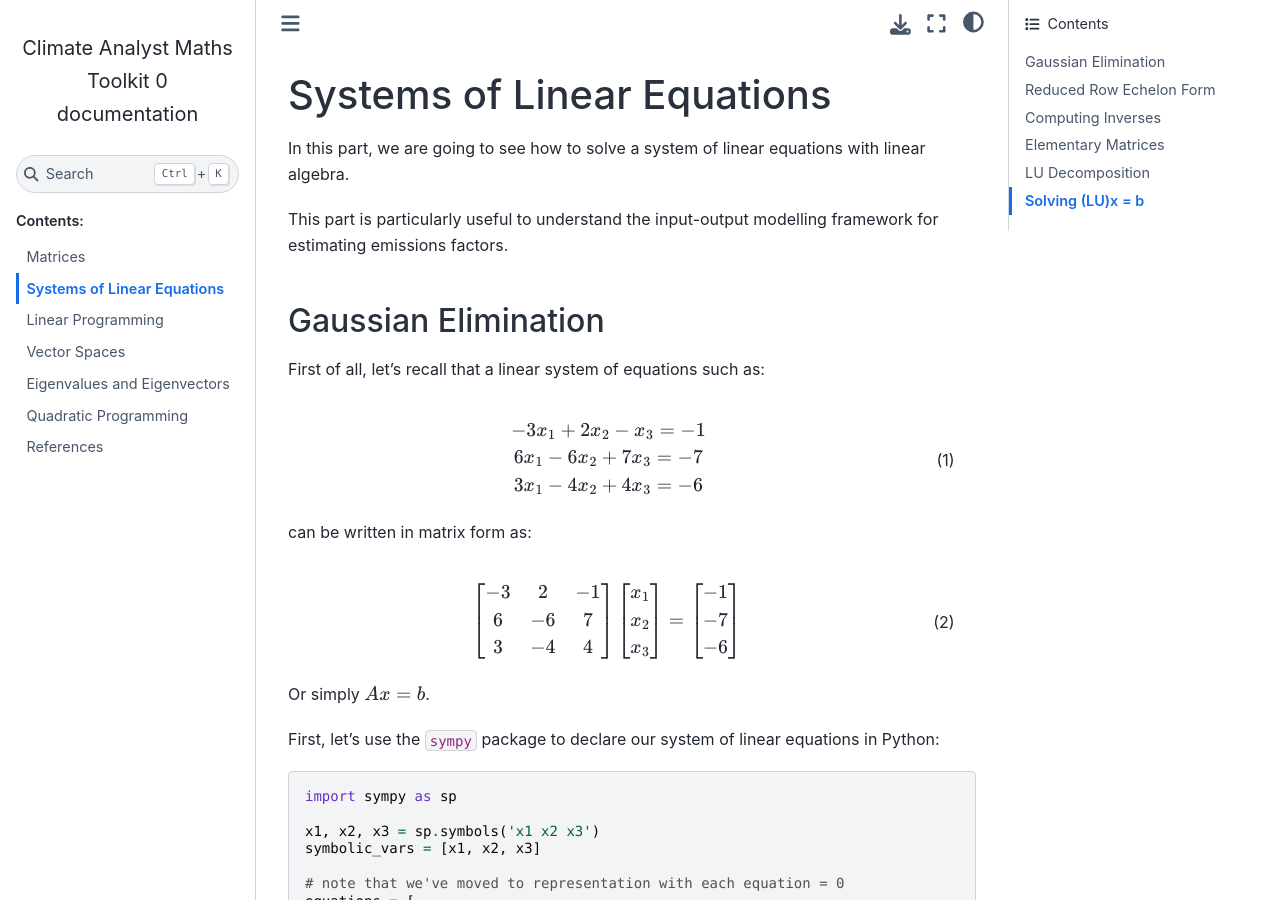
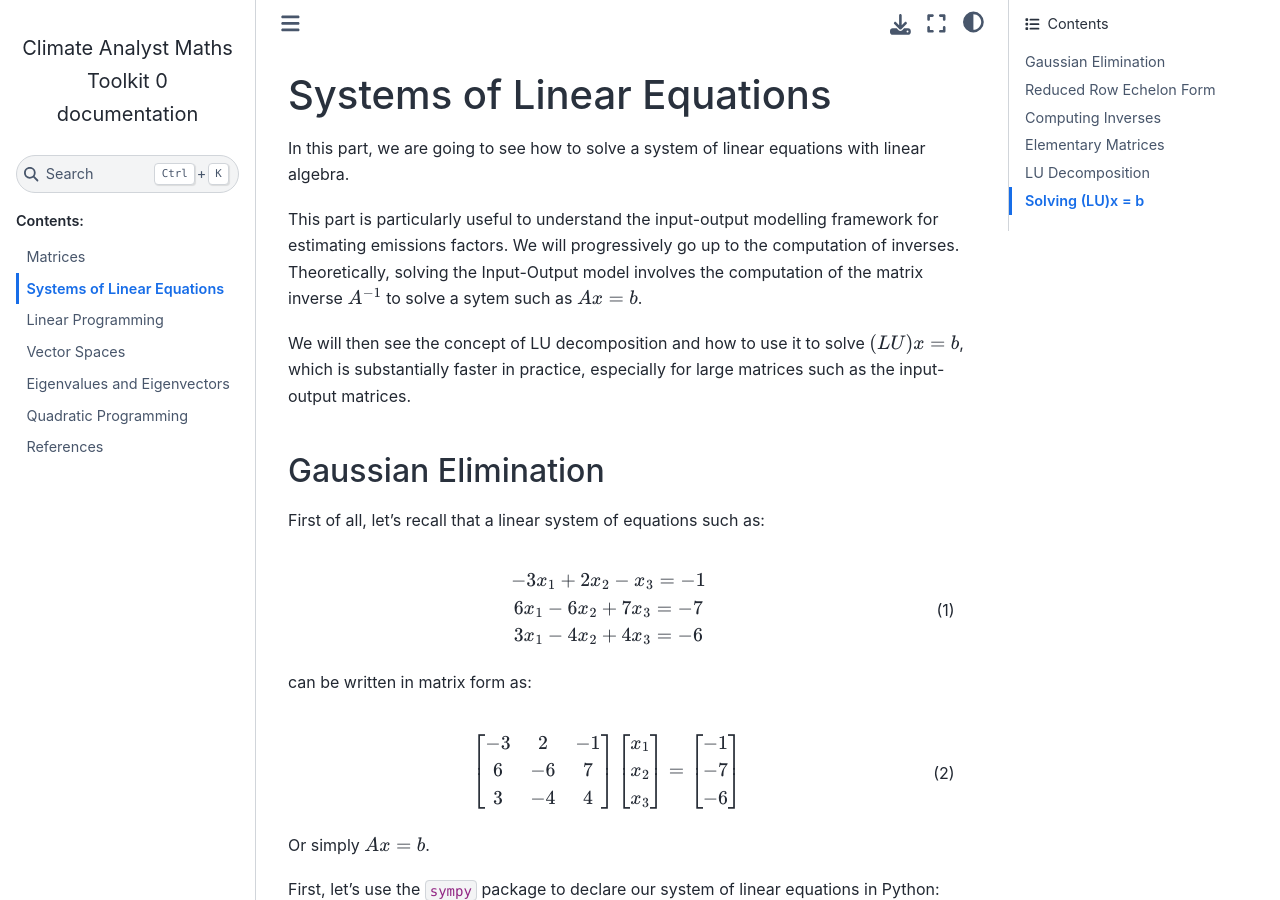
Before and after one commit to tlorans/ClimateAnalystMathsToolkit, a Sphinx documentation site: the page built from docs/source/systemslinearequations.md, in a window 1280 px wide and 900 px high. Built offline with Sphinx 7.4.7 and the Sphinx Book theme 1.1.4, drawn with Linux system fonts in a browser that asks for light colours.

Commit message:
reformated the introduction

```diff
--- a/docs/source/systemslinearequations.md
+++ b/docs/source/systemslinearequations.md
@@ -2,7 +2,9 @@
 
 In this part, we are going to see how to solve a system of linear equations with linear algebra.
 
-This part is particularly useful to understand the input-output modelling framework for estimating emissions factors.
+This part is particularly useful to understand the input-output modelling framework for estimating emissions factors. We will progressively go up to the computation of inverses. Theoretically, solving the Input-Output model involves the computation of the matrix inverse $A^{-1}$ to solve a sytem such as $Ax = b$.
+
+We will then see the concept of LU decomposition and how to use it to solve $(LU)x = b$, which is substantially faster in practice, especially for large matrices such as the input-output matrices.
 
 ### Gaussian Elimination
 
```
Also changed, not shown: 5 other files.
